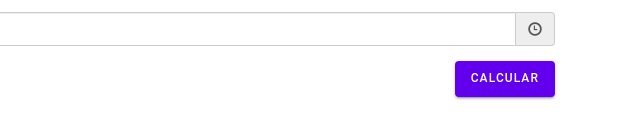
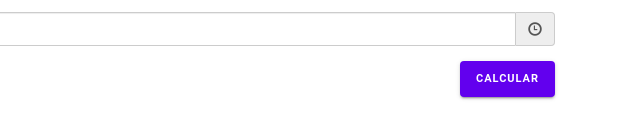
Before and after one commit to joaofelipes/horadesair, a plain HTML site: page index.html in a window 1280 px wide. Shown: the part 205-344 px from the top of the page, 640-1280 px from the left. Drawn offline with Linux system fonts and the light colour scheme.

Commit message:
Build number 31012020-1905

```diff
--- a/css/style.css
+++ b/css/style.css
@@ -25,5 +25,6 @@
 }
 
 .mdc-button {
-  font-size: 1.2rem;
+  font-size: 1.1rem;
+  font-weight: bold;
 }
```
